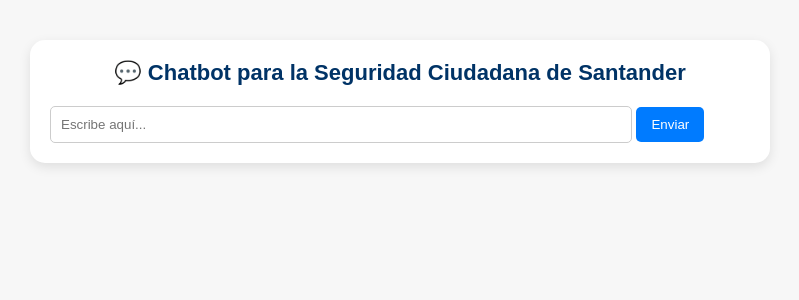
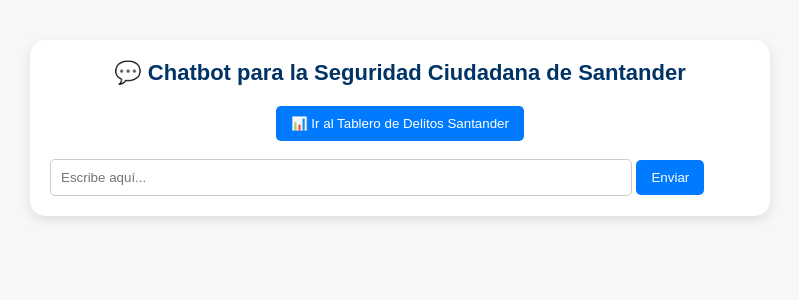
Before and after one commit to Juanpa0128j/Solucion-Inteligente-de-Seguridad-Ciudadana-para-Santander, a Python web app: template chatbot/templates/index.html in a window 1280 px wide. Shown: the top 300 px of the page, without its empty margins (240-1039 px from the left). Run offline with Jinja, Linux system fonts and the light colour scheme; the template is opened without the code that fills it, so the values that code supplies are empty.

Commit message:
fix: dashboard button in chatbot index

```diff
--- a/chatbot/templates/index.html
+++ b/chatbot/templates/index.html
@@ -76,6 +76,15 @@
         .respuesta ul {
             margin-top: 10px;
         }
+
+        /* Botón adicional */
+        .btn-tablero {
+            background: transparent; /* verde */
+            display: block;
+            width: 100%;
+            text-align: center;
+            text-decoration: none;
+        }
     </style>
 </head>
 <body>
@@ -86,6 +95,11 @@
             <h2>💬 Chatbot para la Seguridad Ciudadana de Santander</h2>
         </div>
 
+        <!-- Botón para ir al tablero -->
+        <a href="https://app.powerbi.com/view?r=eyJrIjoiNjc0ZWYyZTMtOTM0ZC00Y2RiLTk2NTgtZmNhNTE3MmZkMzBkIiwidCI6IjU3N2ZjMWQ4LTA5MjItNDU4ZS04N2JmLWVjNGY0NTVlYjYwMCIsImMiOjR9" class="btn-tablero">
+            <button type="button">📊 Ir al Tablero de Delitos Santander</button>
+        </a>
+        <br>
         <!-- Formulario -->
         <form method="POST">
             <input type="text" name="mensaje" placeholder="Escribe aquí..." required>
```
Also changed, not shown: 6 other files.
